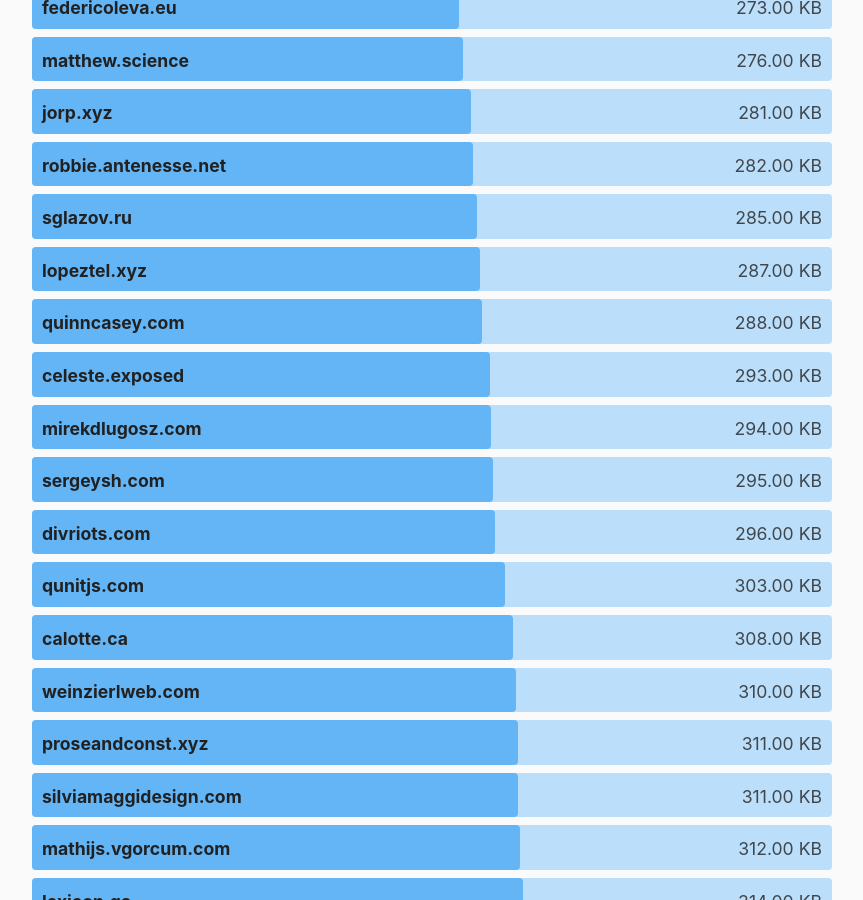
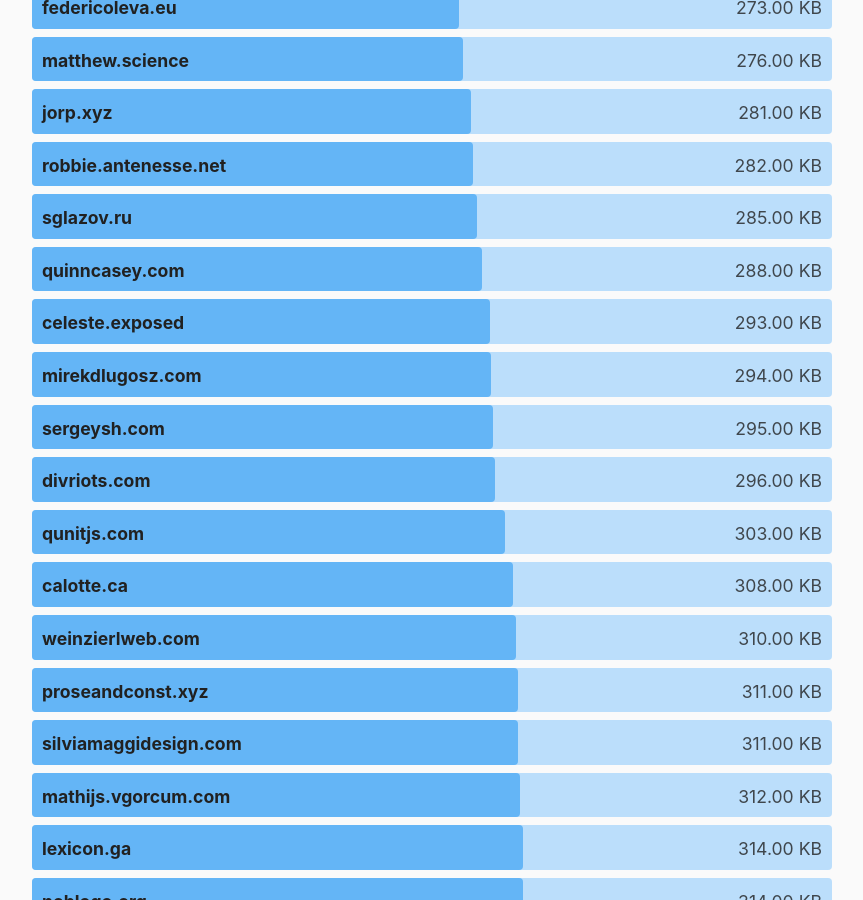
Before and after one commit to kevquirk/512kb.club, a Jekyll site: the page built from index.md, in a window 1280 px wide and 900 px high, scrolled down 24162 px. Shown: the whole window, without its empty margins (208-1071 px from the left). Built offline with Jekyll 4.4.1, drawn with Linux system fonts in a browser that asks for light colours.

Commit message:
removed https://lopeztel.xyz as it's not a website

```diff
--- a/_data/sites.yml
+++ b/_data/sites.yml
@@ -1383,11 +1383,6 @@
   size: 98
   last_checked: 2022-04-15
 
-- domain: lopeztel.xyz
-  url: https://lopeztel.xyz/
-  size: 287
-  last_checked: 2022-04-26
-
 - domain: luana.cc
   url: https://luana.cc/
   size: 12.4
```
